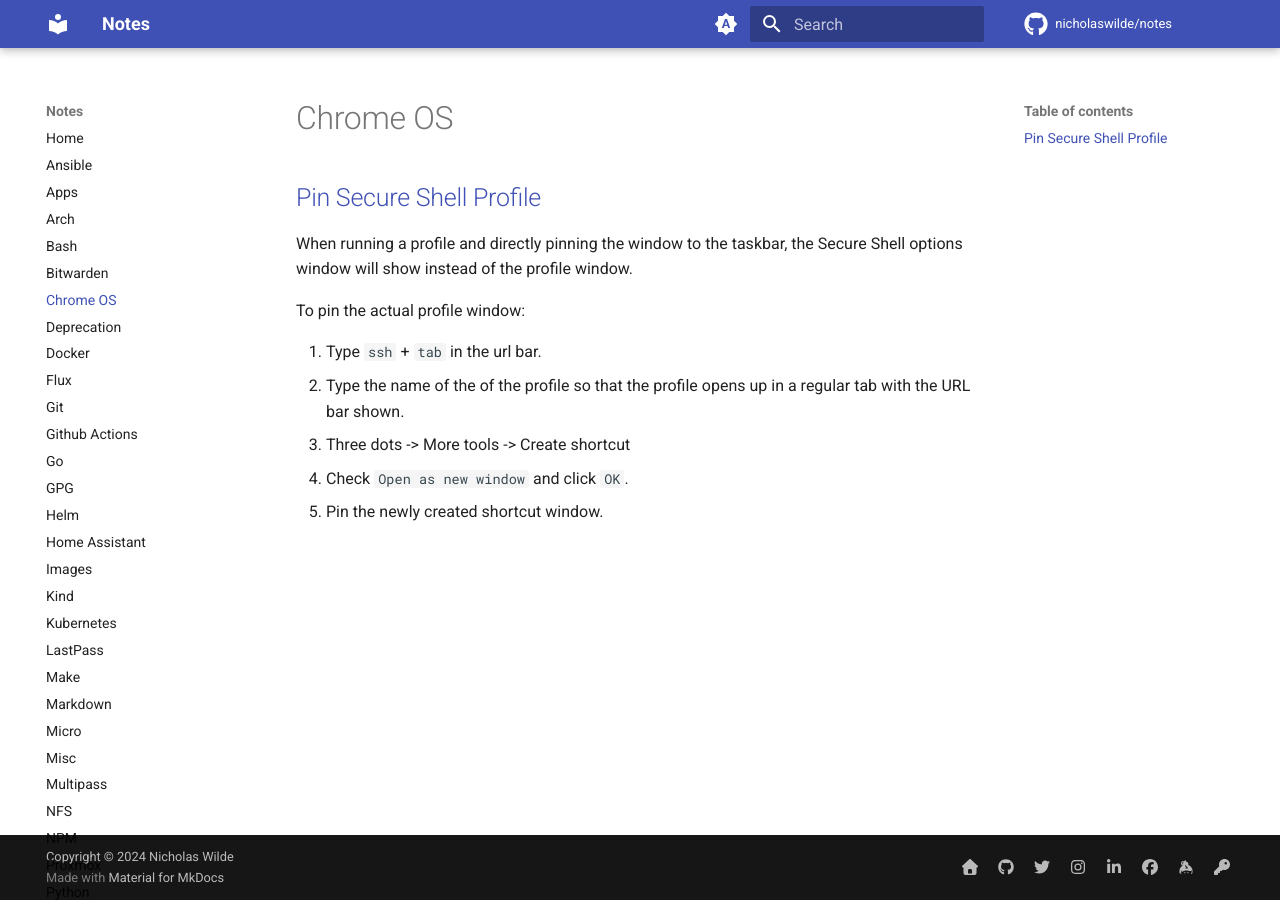
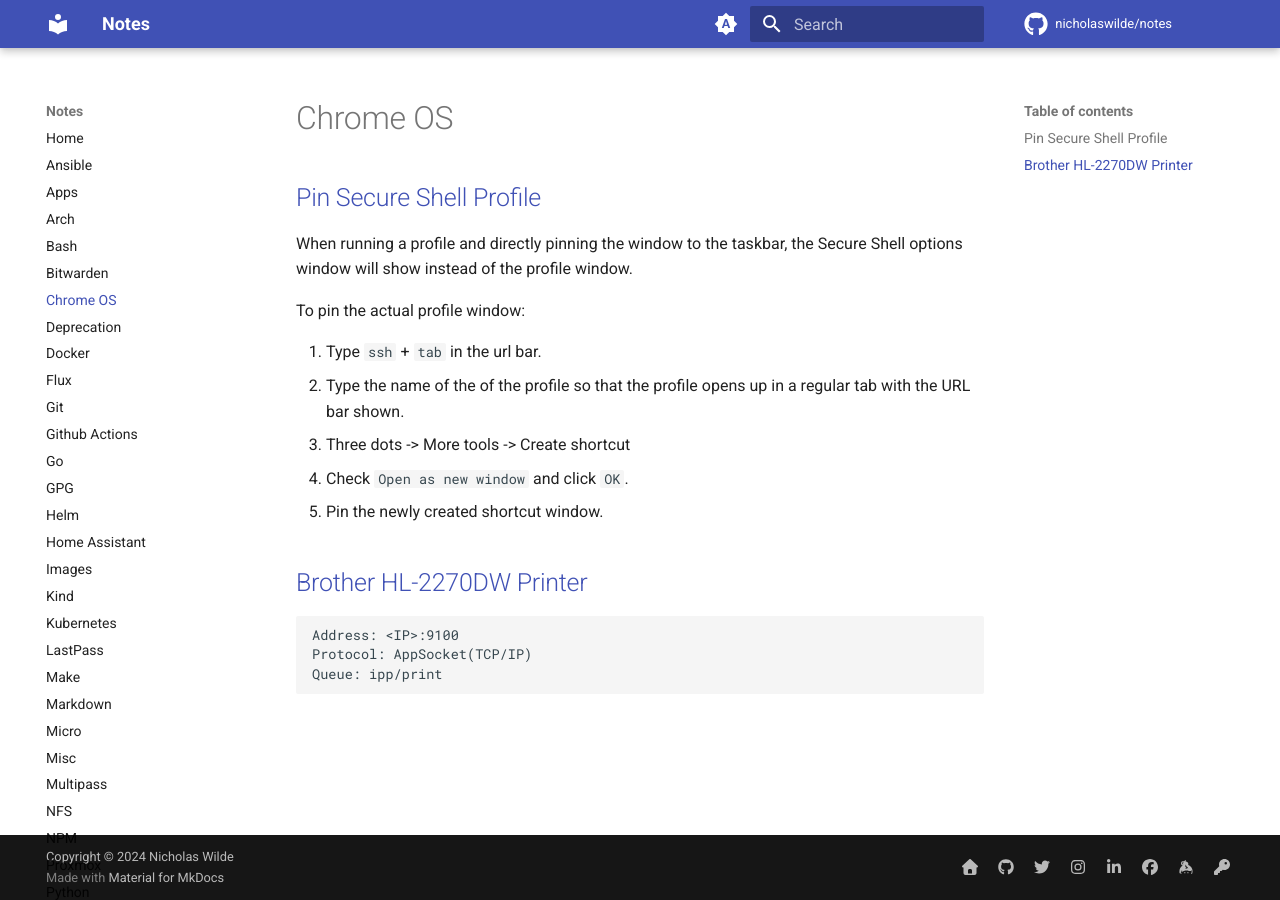
Before and after one commit to nicholaswilde/notes, an MkDocs documentation site: the page built from docs/chromeos.md, in a window 1280 px wide. Built offline with MkDocs 1.6.1 and Material for MkDocs 9.7.7, drawn with Linux system fonts in a browser that asks for light colours; comment, search, counter and statistics services are not loaded.

Commit message:
feat: add Brother printer
Signed-off-by: nιcнolaѕ wιlde <ncwilde43@gmail.com>

````diff
--- a/docs/chromeos.md
+++ b/docs/chromeos.md
@@ -12,4 +12,13 @@
 4. Check `Open as new window` and click `OK`.
 5. Pin the newly created shortcut window.
 
-[1]: https://adamtheautomator.com/ssh-chrome-extension/#Connecting_to_a_Remote_Host_using_the_Search_Bar
+## [Brother HL-2270DW Printer][2]
+
+```
+Address: <IP>:9100
+Protocol: AppSocket(TCP/IP)
+Queue: ipp/print
+```
+
+[1]: <https://adamtheautomator.com/ssh-chrome-extension/#Connecting_to_a_Remote_Host_using_the_Search_Bar>
+[2]: <https://www.reddit.com/r/chromeos/comments/7n3jc1/setting_up_brother_hl2270dw_printer_on_chromebook/>
````
